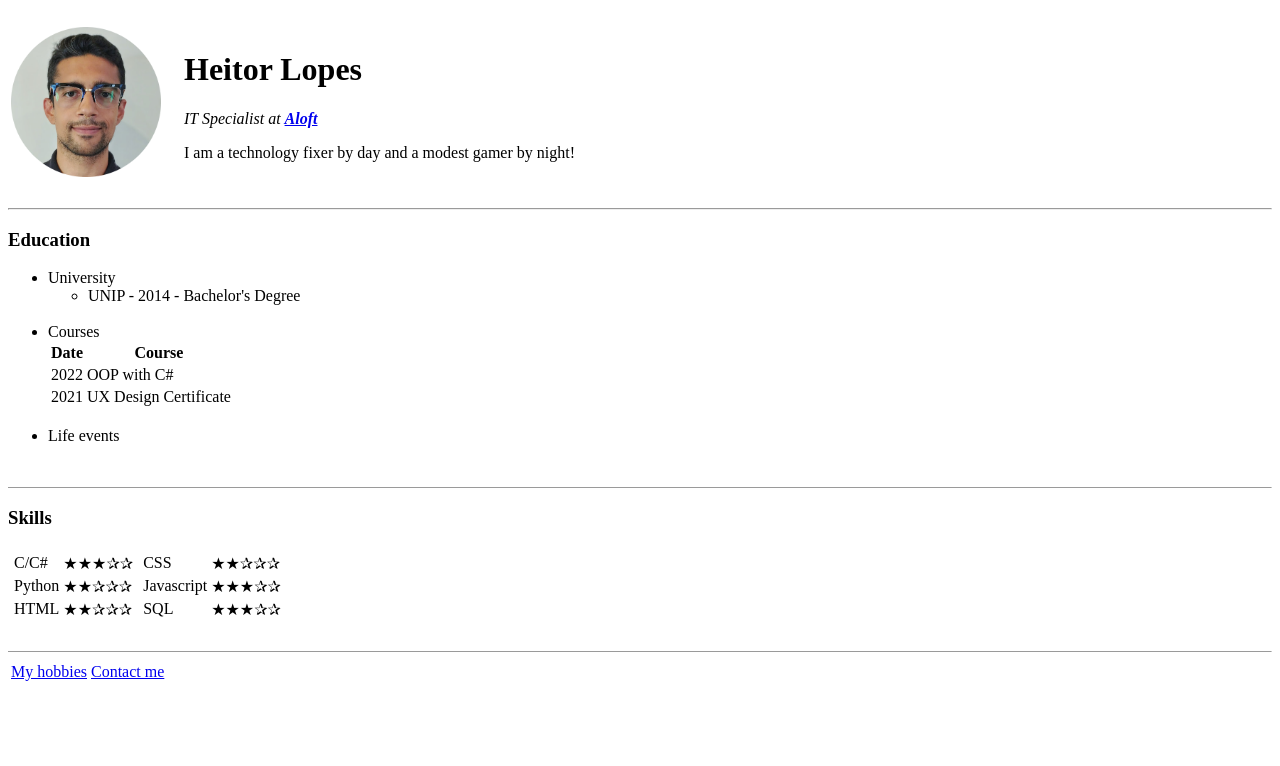
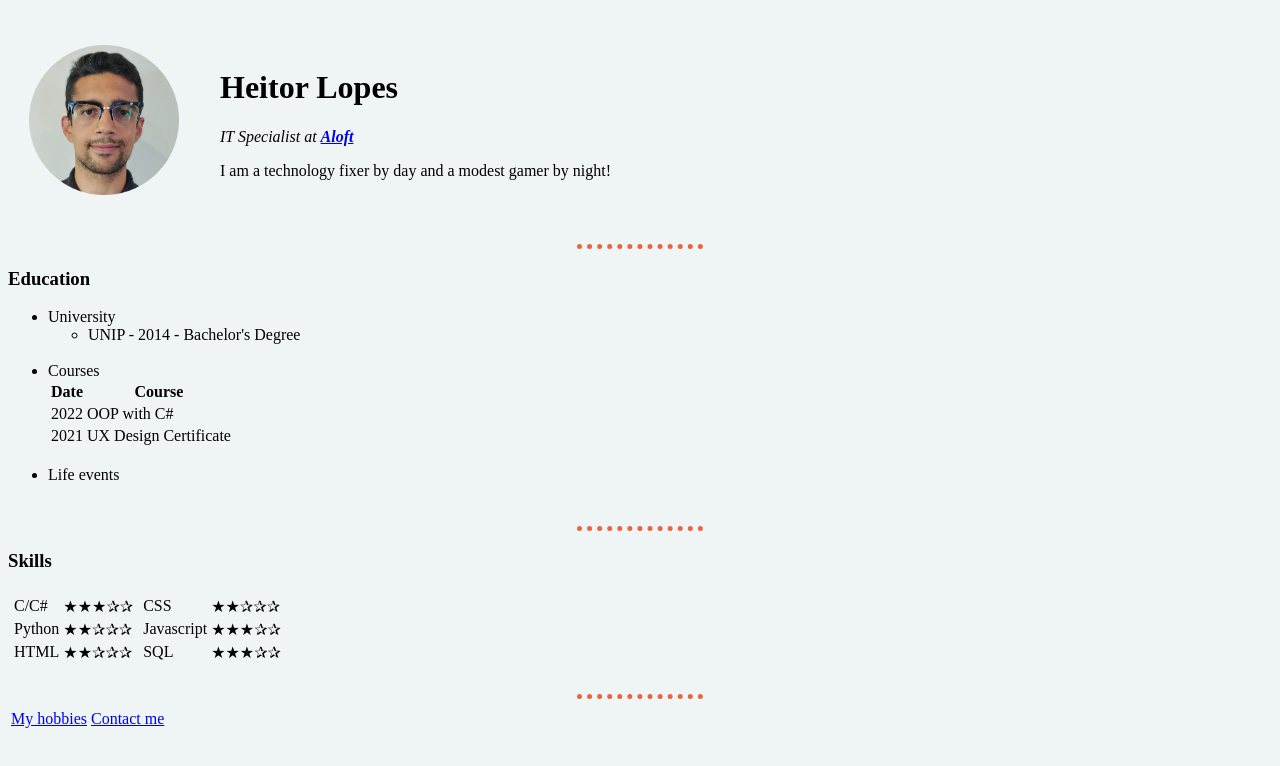
Before and after one commit to hloops/CV, a plain HTML site: page index.html in a window 1280 px wide. Drawn offline with Linux system fonts and the light colour scheme.

Commit message:
Start of CSS

```diff
--- a/index.html
+++ b/index.html
@@ -3,9 +3,22 @@
 <head>
     <meta charset="UTF-8">
     <title>► Heitor's Personal Site ◄</title>
+
+    <style>
+        body {
+            background-color: #EFF5F5;
+        }
+        hr {
+            border: 5px dotted #eb6440;
+            border-style: none none dotted;
+            color: #EFF5F5;
+            background-color: #EFF5F5;
+            width: 10%;
+        }
+    </style>
 </head>
 <body>
-    <table>
+    <table cellspacing="20">
         <tbody>
             <tr>
                 <td>
```
